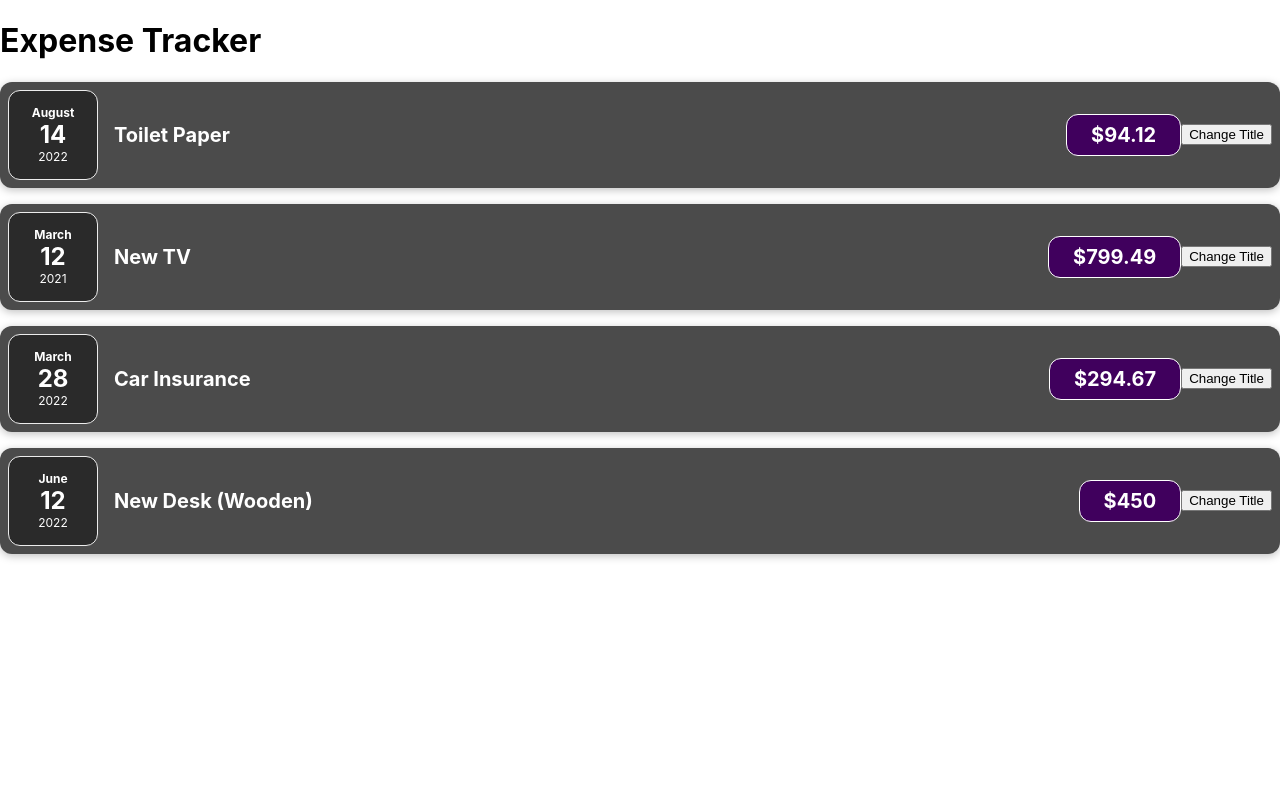
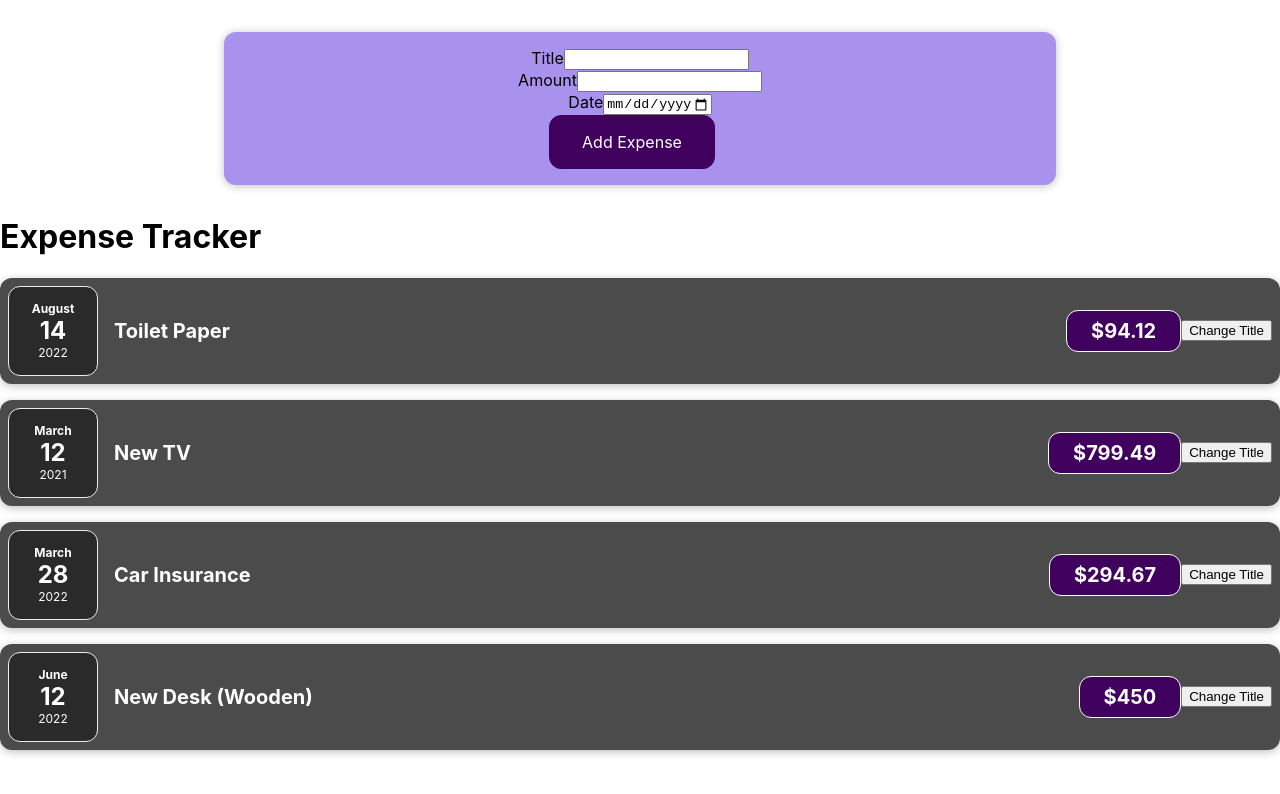
Before and after one commit to MMM-ZA/Expense--Tracker-, a React (Create React App) app in the folder expense_tracker/: page / in a window 1280 px wide. Shown: the top 794 px of the page. Built offline with nearby package versions, Linux system fonts and the light colour scheme.

Commit message:
added new expense files and styling

```diff
--- a/expense_tracker/src/App.js
+++ b/expense_tracker/src/App.js
@@ -1,4 +1,5 @@
 import ExpenseItem from './components/ExpenseItem';
+import NewExpense from './components/NewExpense/NewExpense';
 import './App.css';
 
 function App() {
@@ -27,6 +28,7 @@ function App() {
 
   return (
      <div>
+      <NewExpense/>
        <h1>Expense Tracker</h1>
        <ExpenseItem title={expenses[0].title} amount={expenses[0].amount} date={expenses[0].date}></ExpenseItem>
        <ExpenseItem title={expenses[1].title} amount={expenses[1].amount} date={expenses[1].date}></ExpenseItem>
--- /dev/null
+++ b/expense_tracker/src/components/NewExpense/ExpenseForm.css
@@ -0,0 +1,26 @@
+.new-expense__controls {
+  display: flex;
+  flex-wrap: wrap;
+  gap: 1rem;
+  margin-bottom: 1rem;
+  text-align: left;
+}
+
+.new-expense__control label {
+  font-weight: bold;
+  margin-bottom: 0.5rem;
+  display: block;
+}
+
+.new-expense__control input {
+  font: inherit;
+  padding: 0.5rem;
+  border-radius: 6px;
+  border: 1px solid #ccc;
+  width: 20rem;
+  max-width: 100%;
+}
+
+.new-expense__actions {
+  text-align: right;
+}
--- /dev/null
+++ b/expense_tracker/src/components/NewExpense/ExpenseForm.js
@@ -0,0 +1,28 @@
+import './NewExpense.css';
+
+const ExpenseForm = () => {
+
+  return <form>
+   <div className="new-expense__controls">
+   <div className="new-expense__control">
+     <label>Title</label>
+     <input type="text"/>
+   </div>
+     <div className="new-expense__control">
+      <label>Amount</label>
+      <input type='number' min="0.01" step="0.01"/>
+     </div>
+    <div className="new-expense__control">
+      <label>Date</label>
+      <input type='date' min="2019-01-01" max="2022-12-31"/>
+     </div>
+   </div>
+  <div className="new-expense__actions">
+    <button type="submit">Add Expense</button>
+  </div>
+
+  </form>
+
+};
+
+export default ExpenseForm;
--- /dev/null
+++ b/expense_tracker/src/components/NewExpense/NewExpense.css
@@ -0,0 +1,38 @@
+.new-expense {
+  background-color: #a892ee;
+  padding: 1rem;
+  margin: 2rem auto;
+  width: 50rem;
+  max-width: 95%;
+  border-radius: 12px;
+  text-align: center;
+  box-shadow: 0 1px 8px rgba(0, 0, 0, 0.25);
+}
+
+.new-expense button {
+  font: inherit;
+  cursor: pointer;
+  padding: 1rem 2rem;
+  border: 1px solid #40005d;
+  background-color: #40005d;
+  color: white;
+  border-radius: 12px;
+  margin-right: 1rem;
+}
+
+.new-expense button:hover,
+.new-expense button:active {
+  background-color: #510674;
+  border-color: #510674;
+}
+
+.new-expense button.alternative {
+  color: #220131;
+  border-color: transparent;
+  background-color: transparent;
+}
+
+.new-expense button.alternative:hover,
+.new-expense button.alternative:active {
+  background-color: #ddb3f8;
+}
--- /dev/null
+++ b/expense_tracker/src/components/NewExpense/NewExpense.js
@@ -0,0 +1,15 @@
+import ExpenseForm from './ExpenseForm';
+import './NewExpense.css';
+
+const NewExpense = () => {
+
+ return <div className='new-expense'>
+ <ExpenseForm/>
+ </div>
+
+};
+
+
+
+
+export default NewExpense;
```
